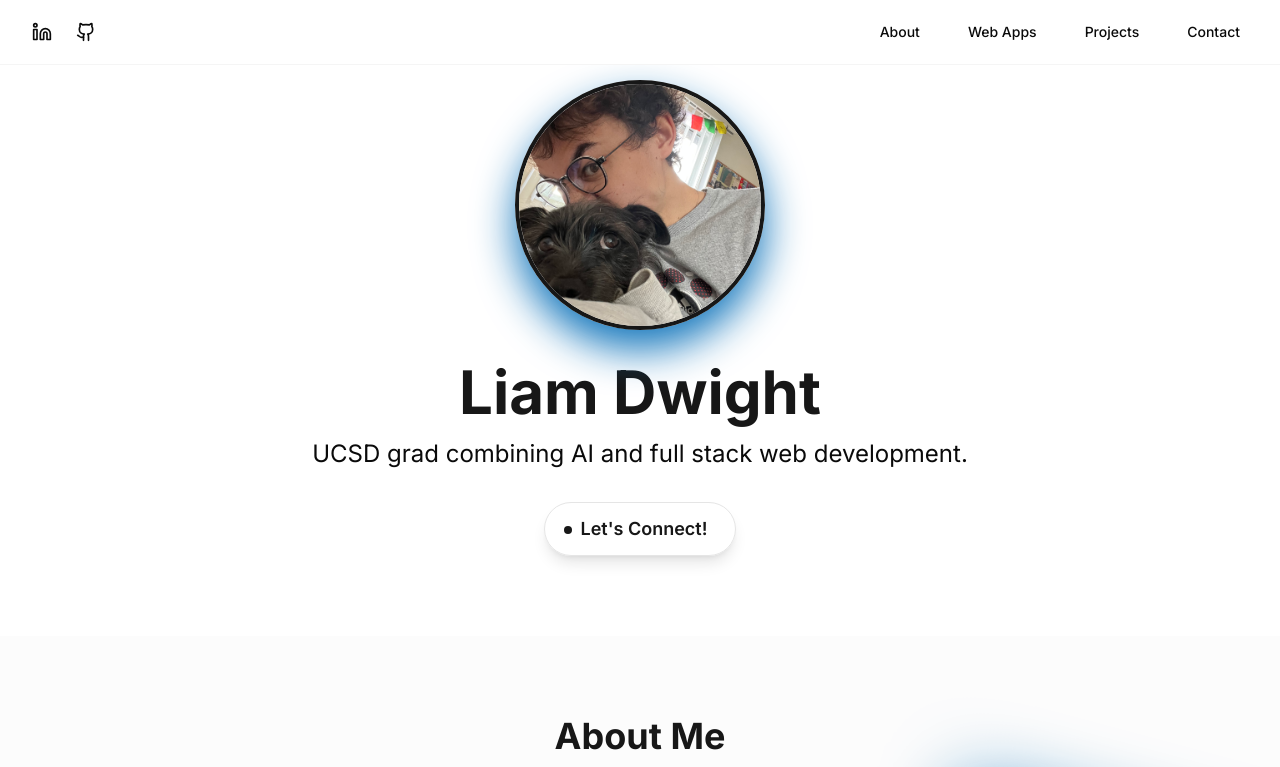
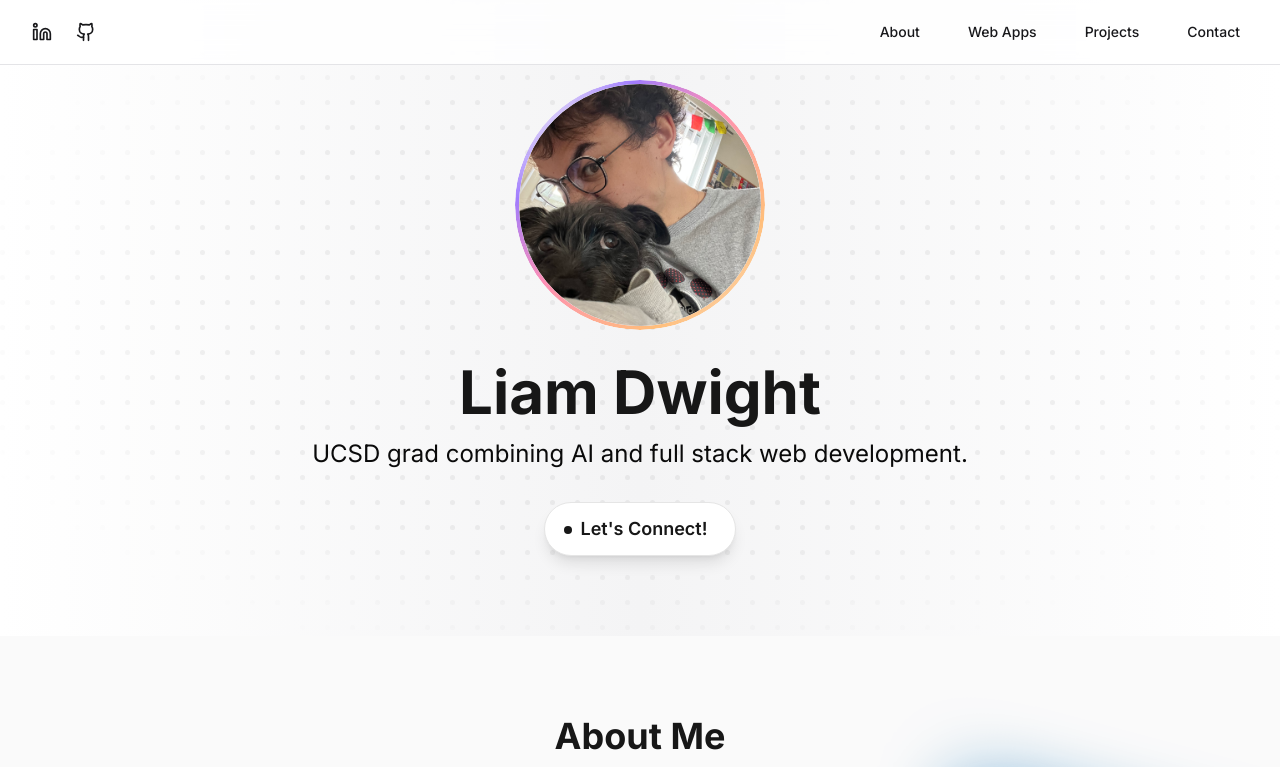
Before and after one commit to lame-o/portfolio, a Next.js app: page / in a window 1280 px wide. Shown: the top 767 px of the page. Built offline with nearby package versions, Linux system fonts and the light colour scheme.

Commit message:
better background & borders

```diff
--- a/app/layout.tsx
+++ b/app/layout.tsx
@@ -5,14 +5,8 @@ import './globals.css'
 const inter = Inter({ subsets: ['latin'] })
 
 export const metadata: Metadata = {
-  title: 'Liam Dwight - Portfolio',
-  description: 'Full-stack developer portfolio showcasing projects and skills',
-  icons: {
-    icon: [
-      { url: '/images/favicon.png', sizes: '32x32' },
-      { url: '/images/favicon.png', sizes: '16x16' },
-    ],
-  },
+  title: 'Liam Dwight | Portfolio',
+  description: 'Full Stack Developer Portfolio',
 }
 
 export default function RootLayout({
@@ -22,7 +16,9 @@ export default function RootLayout({
 }) {
   return (
     <html lang="en">
-      <body className={inter.className}>{children}</body>
+      <body className={`${inter.className} bg-white`}>
+        {children}
+      </body>
     </html>
   )
 }
--- a/app/page.tsx
+++ b/app/page.tsx
@@ -8,6 +8,8 @@ import { Card, CardContent, CardFooter } from "@/components/ui/card"
 import { Badge } from "@/components/ui/badge"
 import { smoothScroll } from "@/utils/smoothScroll"
 import InteractiveHoverButton from "@/components/ui/interactive-hover-button"
+import ShineBorder from "@/components/ui/shine-border"
+import DotPattern from "@/components/ui/dot-pattern"
 
 export default function Home() {
   const projects = [
@@ -70,9 +72,9 @@ export default function Home() {
   ]
 
   return (
-    <main className="min-h-screen bg-background text-foreground antialiased">
+    <main className="min-h-screen text-zinc-900 antialiased">
       {/* Header / Navigation */}
-      <header className="fixed top-0 left-0 right-0 z-50 bg-background/80 backdrop-blur-md border-b border-border/40">
+      <header className="fixed top-0 left-0 right-0 z-50 bg-white/80 backdrop-blur-md border-b border-zinc-200">
         <nav className="container mx-auto px-6 h-16">
           <div className="flex items-center justify-between h-full">
             <div className="flex items-center gap-2">
@@ -145,7 +147,18 @@ export default function Home() {
       </header>
 
       {/* Hero Section */}
-      <section id="hero" className="py-20 bg-background">
+      <section id="hero" className="py-20 bg-white relative">
+        <div className="absolute inset-0 pointer-events-none overflow-hidden">
+          <div className="absolute inset-0 bg-gradient-to-r from-transparent via-zinc-100 to-transparent" />
+          <DotPattern
+            width={25}
+            height={25}
+            cx={2.5}
+            cy={2.5}
+            cr={2.5}
+            className="fill-black/[0.05] [mask-image:radial-gradient(ellipse_at_center,black_50%,transparent_80%)]"
+          />
+        </div>
         <div className="container mx-auto px-4 relative z-0">
           <motion.div
             initial={{ opacity: 0, y: 20 }}
@@ -154,13 +167,23 @@ export default function Home() {
             className="text-center space-y-8"
           >
             <div className="w-[250px] h-[250px] relative mx-auto">
+              <ShineBorder
+                borderRadius={999}
+                borderWidth={4}
+                duration={11}
+                color={["#A07CFE", "#FE8FB5", "#FFBE7B"]}
+                className="!min-h-0 !min-w-0 !p-1 !bg-transparent w-full h-full rounded-full overflow-hidden"
+              >
+                <div className="w-full h-full relative rounded-full overflow-hidden">
                   <Image
                     src="/images/profile.jpeg"
                     alt="Your Name"
                     fill
-                className="rounded-full object-cover border-4 border-primary shadow-[0_20px_40px_rgba(8,_112,_184,_0.95)] hover:scale-105 transition-transform duration-300"
+                    className="rounded-full object-cover hover:scale-105 transition-transform duration-300"
                     priority
                   />
+                </div>
+              </ShineBorder>
             </div>
             <div className="space-y-4">
               <h1 className="text-4xl md:text-6xl font-bold">
@@ -227,7 +250,7 @@ export default function Home() {
               <InteractiveHoverButton
                 text="Let's Connect!"
                 onClick={() => smoothScroll('contact')}
-                className="bg-transparent text-primary hover:text-primary-foreground w-48 py-3 text-lg shadow-lg hover:shadow-xl hover:shadow-primary/20"
+                className="bg-white text-primary hover:text-primary-foreground w-48 py-3 text-lg shadow-lg hover:shadow-xl hover:shadow-primary/20"
               />
             </motion.div>
           </motion.div>
@@ -235,7 +258,7 @@ export default function Home() {
       </section>
 
       {/* About Section */}
-      <section id="about" className="py-20 bg-muted/30">
+      <section id="about" className="py-20 bg-zinc-50">
         <div className="container mx-auto px-6">
           <motion.h2
             className="text-3xl md:text-4xl font-bold text-primary mb-12 text-center"
@@ -320,8 +343,19 @@ export default function Home() {
       </section>
 
       {/* Web App Deployments Section */}
-      <section id="web-apps" className="py-20 bg-background">
-        <div className="container mx-auto px-6">
+      <section id="web-apps" className="py-20 bg-white relative">
+        <div className="absolute inset-0 pointer-events-none overflow-hidden">
+          <div className="absolute inset-0 bg-gradient-to-r from-transparent via-zinc-100 to-transparent" />
+          <DotPattern
+            width={25}
+            height={25}
+            cx={2.5}
+            cy={2.5}
+            cr={2.5}
+            className="fill-black/[0.05] [mask-image:radial-gradient(ellipse_at_center,black_50%,transparent_80%)]"
+          />
+        </div>
+        <div className="container mx-auto px-6 relative">
           <motion.h2
             className="text-3xl md:text-4xl font-bold text-primary mb-12 text-center"
             initial={{ opacity: 0, y: 20 }}
@@ -349,7 +383,7 @@ export default function Home() {
                 viewport={{ once: true }}
               >
                 <Card
-                  className={`overflow-hidden h-full flex flex-col transition-all duration-300 hover:shadow-lg hover:-translate-y-1 hover:bg-accent/5
+                  className={`overflow-hidden h-full flex flex-col transition-all duration-300 hover:shadow-lg hover:-translate-y-1 hover:bg-accent/5 border-2
                     ${project.title === "PantryPal" ? "bg-[#f0fff4] hover:bg-[#e6ffed] border-[#bae6b3] border-2" :
                       project.title === "Code4Dummies" ? "bg-[#eee5ff] hover:bg-[#e5dbff] border-[#d4c5ff] border-2" :
                       project.title === "Prompt.ly" ? "bg-[#fffbe6] hover:bg-[#fff7cc] border-[#ffeb99] border-2" :
@@ -439,7 +473,7 @@ export default function Home() {
       </section>
 
       {/* Projects Section */}
-      <section id="projects" className="py-20 bg-muted/30">
+      <section id="projects" className="py-20 bg-zinc-50">
         <div className="container mx-auto px-6">
           <motion.h2
             className="text-3xl md:text-4xl font-bold text-primary mb-12 text-center"
@@ -537,8 +571,19 @@ export default function Home() {
       </section>
 
       {/* Contact Section */}
-      <section id="contact" className="py-20 bg-background">
-        <div className="container mx-auto px-6 text-center">
+      <section id="contact" className="py-20 bg-white relative">
+        <div className="absolute inset-0 pointer-events-none overflow-hidden">
+          <div className="absolute inset-0 bg-gradient-to-r from-transparent via-zinc-100 to-transparent" />
+          <DotPattern
+            width={25}
+            height={25}
+            cx={2.5}
+            cy={2.5}
+            cr={2.5}
+            className="fill-black/[0.05] [mask-image:radial-gradient(ellipse_at_center,black_50%,transparent_80%)]"
+          />
+        </div>
+        <div className="container mx-auto px-6 text-center relative">
           <motion.h2
             className="text-3xl md:text-4xl font-bold text-primary mb-8"
             initial={{ opacity: 0, y: 20 }}
@@ -570,7 +615,7 @@ export default function Home() {
             <Button
               asChild
               variant="outline"
-              className="bg-background/50 border-primary text-primary hover:bg-primary/10 transition-colors duration-300 rounded-full text-lg px-6 py-2"
+              className="bg-white-900/50 border-primary text-primary hover:bg-primary/10 transition-colors duration-300 rounded-full text-lg px-6 py-2"
             >
               <a href="mailto:liamhdwight@gmail.com" className="flex items-center">
                 <Mail className="w-5 h-5 mr-2" />
@@ -579,7 +624,7 @@ export default function Home() {
             </Button>
             <Button
               variant="outline"
-              className="bg-background/50 border-primary text-primary hover:bg-primary/10 transition-colors duration-300 rounded-full text-lg px-6 py-2"
+              className="bg-zwhite-900/50 border-primary text-primary hover:bg-primary/10 transition-colors duration-300 rounded-full text-lg px-6 py-2"
               onClick={() => window.open('https://linkedin.com/in/liam-dwight', '_blank')}
             >
               <Linkedin className="w-5 h-5 mr-2" />
@@ -587,7 +632,7 @@ export default function Home() {
             </Button>
             <Button
               variant="outline"
-              className="bg-background/50 border-primary text-primary hover:bg-primary/10 transition-colors duration-300 rounded-full text-lg px-6 py-2"
+              className="bg-white-900/50 border-primary text-primary hover:bg-primary/10 transition-colors duration-300 rounded-full text-lg px-6 py-2"
               onClick={() => window.open('https://github.com/lame-o', '_blank')}
             >
               <Github className="w-5 h-5 mr-2" />
@@ -598,7 +643,7 @@ export default function Home() {
       </section>
 
       {/* Footer */}
-      <footer className="py-8 text-center text-foreground/80 bg-muted/30 relative">
+      <footer className="py-8 text-center text-zinc-600 bg-zinc-50 relative">
         <div className="container mx-auto px-6">
           <p className="leading-relaxed">
             &copy; {new Date().getFullYear()} Liam Dwight. Built with{' '}
--- /dev/null
+++ b/components/ui/dot-pattern.tsx
@@ -0,0 +1,56 @@
+import { useId } from "react";
+
+import { cn } from "@/lib/utils";
+
+interface DotPatternProps {
+  width?: number;
+  height?: number;
+  x?: number;
+  y?: number;
+  cx?: number;
+  cy?: number;
+  cr?: number;
+  className?: string;
+  [key: string]: unknown;
+}
+export function DotPattern({
+  width = 16,
+  height = 16,
+  x = 0,
+  y = 0,
+  cx = 1,
+  cy = 1,
+  cr = 1,
+  className,
+  ...props
+}: DotPatternProps) {
+  const id = useId();
+
+  return (
+    <svg
+      aria-hidden="true"
+      className={cn(
+        "pointer-events-none absolute inset-0 h-full w-full fill-neutral-400/80",
+        className,
+      )}
+      {...props}
+    >
+      <defs>
+        <pattern
+          id={id}
+          width={width}
+          height={height}
+          patternUnits="userSpaceOnUse"
+          patternContentUnits="userSpaceOnUse"
+          x={x}
+          y={y}
+        >
+          <circle id="pattern-circle" cx={cx} cy={cy} r={cr} />
+        </pattern>
+      </defs>
+      <rect width="100%" height="100%" strokeWidth={0} fill={`url(#${id})`} />
+    </svg>
+  );
+}
+
+export default DotPattern;
--- /dev/null
+++ b/components/ui/shine-border.tsx
@@ -0,0 +1,61 @@
+"use client";
+
+import { cn } from "@/lib/utils";
+
+type TColorProp = string | string[];
+
+interface ShineBorderProps {
+  borderRadius?: number;
+  borderWidth?: number;
+  duration?: number;
+  color?: TColorProp;
+  className?: string;
+  children: React.ReactNode;
+}
+
+/**
+ * @name Shine Border
+ * @description It is an animated background border effect component with easy to use and configurable props.
+ * @param borderRadius defines the radius of the border.
+ * @param borderWidth defines the width of the border.
+ * @param duration defines the animation duration to be applied on the shining border
+ * @param color a string or string array to define border color.
+ * @param className defines the class name to be applied to the component
+ * @param children contains react node elements.
+ */
+export default function ShineBorder({
+  borderRadius = 8,
+  borderWidth = 1,
+  duration = 14,
+  color = "#000000",
+  className,
+  children,
+}: ShineBorderProps) {
+  return (
+    <div
+      style={
+        {
+          "--border-radius": `${borderRadius}px`,
+        } as React.CSSProperties
+      }
+      className={cn(
+        "relative min-h-[60px] w-fit min-w-[300px] place-items-center rounded-[--border-radius] bg-white p-3 text-black dark:bg-black dark:text-white",
+        className,
+      )}
+    >
+      <div
+        style={
+          {
+            "--border-width": `${borderWidth}px`,
+            "--border-radius": `${borderRadius}px`,
+            "--duration": `${duration}s`,
+            "--mask-linear-gradient": `linear-gradient(#fff 0 0) content-box, linear-gradient(#fff 0 0)`,
+            "--background-radial-gradient": `radial-gradient(transparent,transparent, ${color instanceof Array ? color.join(",") : color},transparent,transparent)`,
+          } as React.CSSProperties
+        }
+        className={`pointer-events-none before:bg-shine-size before:absolute before:inset-0 before:size-full before:rounded-[--border-radius] before:p-[--border-width] before:will-change-[background-position] before:content-[""] before:![-webkit-mask-composite:xor] before:![mask-composite:exclude] before:[background-image:--background-radial-gradient] before:[background-size:300%_300%] before:[mask:--mask-linear-gradient] motion-safe:before:animate-shine`}
+      ></div>
+      {children}
+    </div>
+  );
+}
--- a/tailwind.config.js
+++ b/tailwind.config.js
@@ -79,11 +79,23 @@ module.exports = {
   				to: {
   					height: 0
   				}
+  			},
+  			shine: {
+  				'0%': {
+  					'background-position': '0% 0%'
+  				},
+  				'50%': {
+  					'background-position': '100% 100%'
+  				},
+  				to: {
+  					'background-position': '0% 0%'
+  				}
   			}
   		},
   		animation: {
   			'accordion-down': 'accordion-down 0.2s ease-out',
-  			'accordion-up': 'accordion-up 0.2s ease-out'
+  			'accordion-up': 'accordion-up 0.2s ease-out',
+  			shine: 'shine var(--duration) infinite linear'
   		}
   	}
   },
```
Lines whose indentation alone changed are shown as unchanged.
